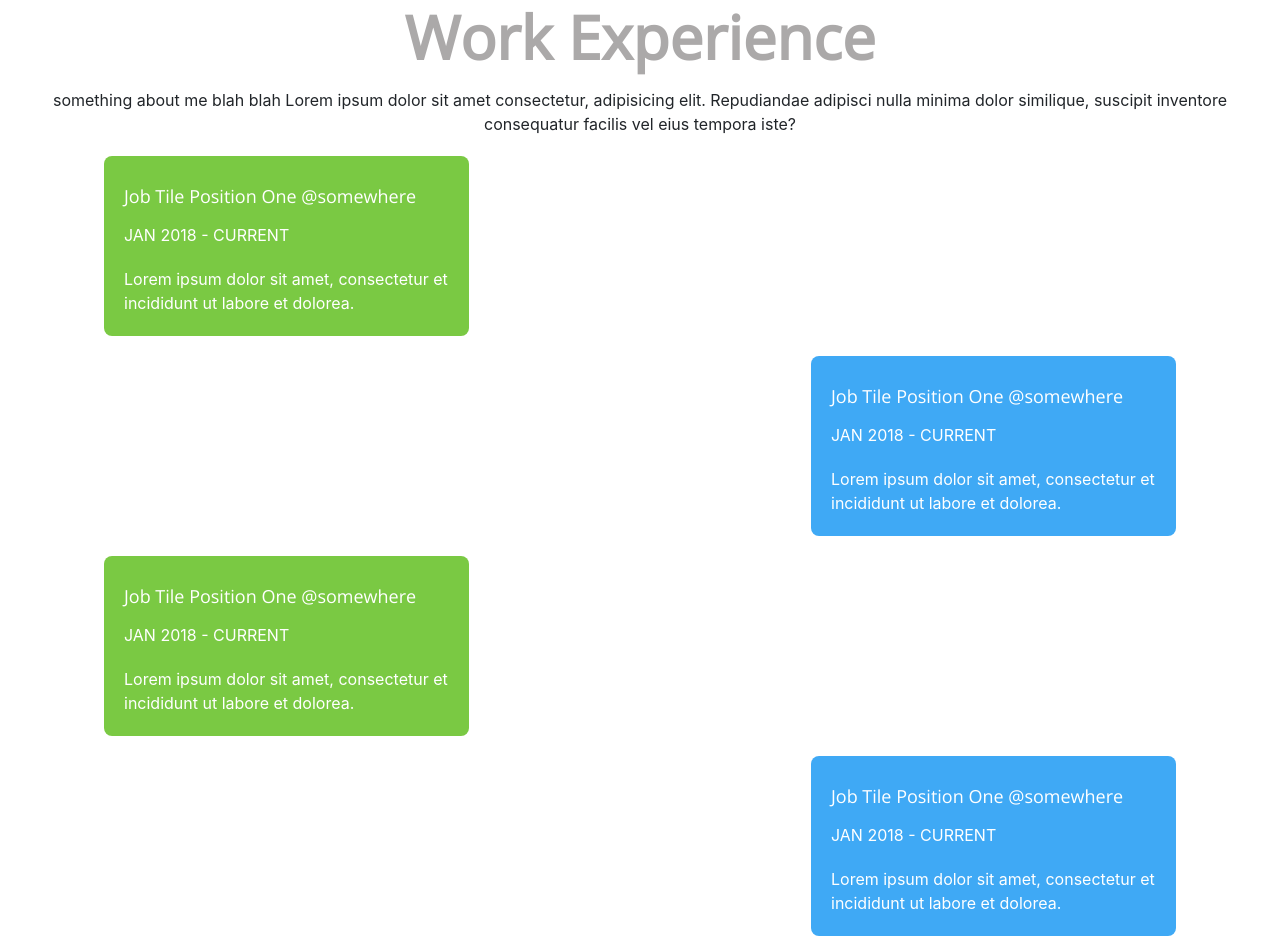
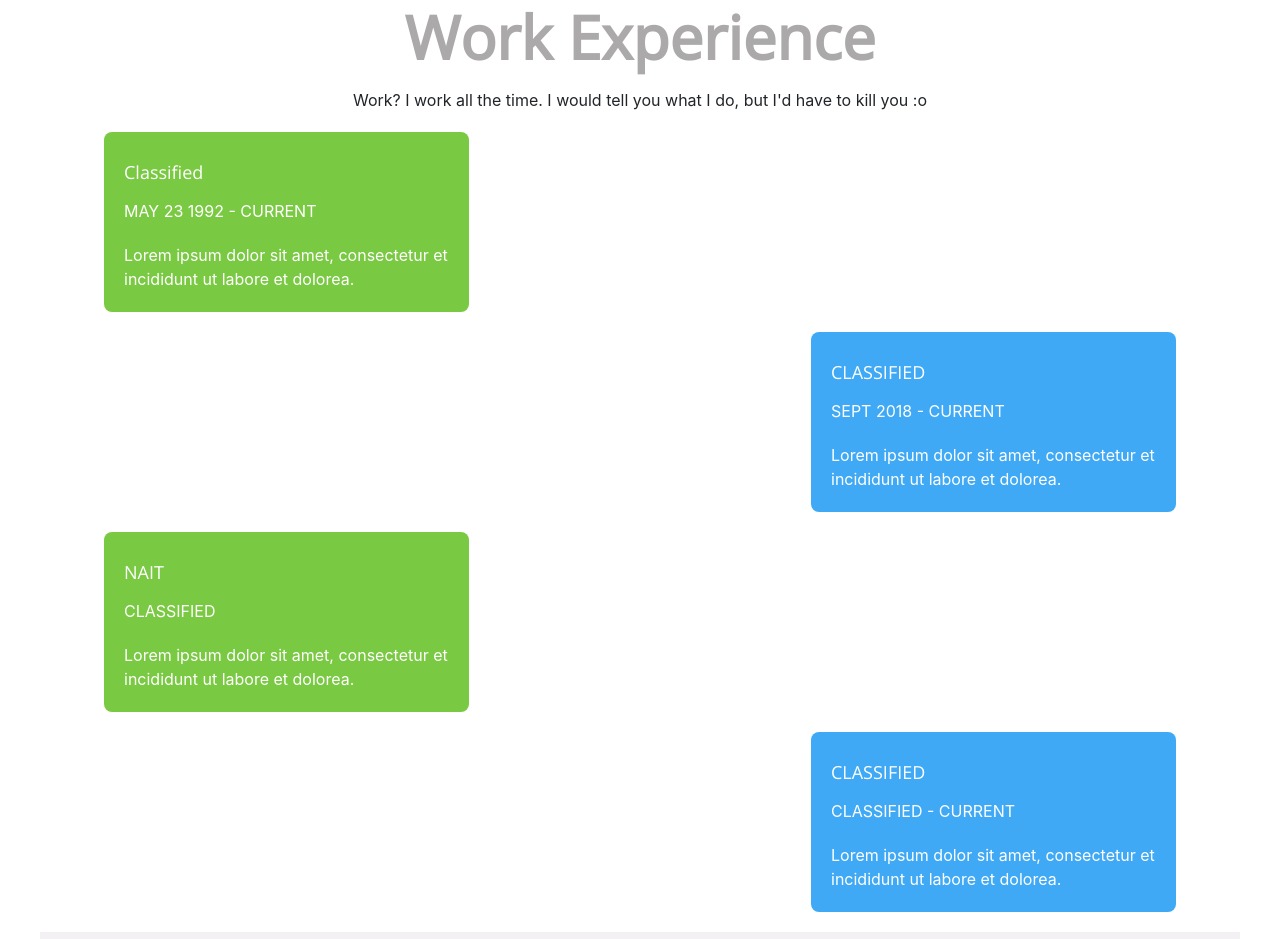
Before and after one commit to amah17/Assignment-Two, a plain HTML site: page index.html in a window 1280 px wide. Shown: the part 1563-2502 px from the top of the page. Drawn offline with nearby package versions, Linux system fonts and the light colour scheme.

Commit message:
Update index.html

```diff
--- a/index.html
+++ b/index.html
@@ -122,29 +122,29 @@
         <section id="work" class="work-experience">
             <h2 class="grey">Work Experience</h2>
             <div class="red-line"></div>
-            <p>something about me blah blah Lorem ipsum dolor sit amet consectetur, adipisicing elit. Repudiandae adipisci nulla minima dolor similique, suscipit inventore consequatur facilis vel eius tempora iste?</p>
+            <p>Work? I work all the time. I would tell you what I do, but I'd have to kill you :o</p>
 
             <div class="work-box green-box">
-                <h3>Job Tile Position One @somewhere</h3>
-                <p>JAN 2018 - CURRENT</p>
+                <h3>Classified</h3>
+                <p>MAY 23 1992 - CURRENT</p>
                 <p>Lorem ipsum dolor sit amet, consectetur et incididunt ut labore et dolorea.</p>
             </div>
 
             <div class="work-box blue-box">
-                <h3>Job Tile Position One @somewhere</h3>
-                <p>JAN 2018 - CURRENT</p>
+                <h3>CLASSIFIED</h3>
+                <p>SEPT 2018 - CURRENT</p>
                 <p>Lorem ipsum dolor sit amet, consectetur et incididunt ut labore et dolorea.</p>
             </div>
 
             <div class="work-box green-box">
-                <h3>Job Tile Position One @somewhere</h3>
-                <p>JAN 2018 - CURRENT</p>
+                <h3>NAIT</h3>
+                <p>CLASSIFIED</p>
                 <p>Lorem ipsum dolor sit amet, consectetur et incididunt ut labore et dolorea.</p>
             </div>
 
             <div class="work-box blue-box">
-                <h3>Job Tile Position One @somewhere</h3>
-                <p>JAN 2018 - CURRENT</p>
+                <h3>CLASSIFIED</h3>
+                <p>CLASSIFIED - CURRENT</p>
                 <p>Lorem ipsum dolor sit amet, consectetur et incididunt ut labore et dolorea.</p>
             </div>
         </section>
```
